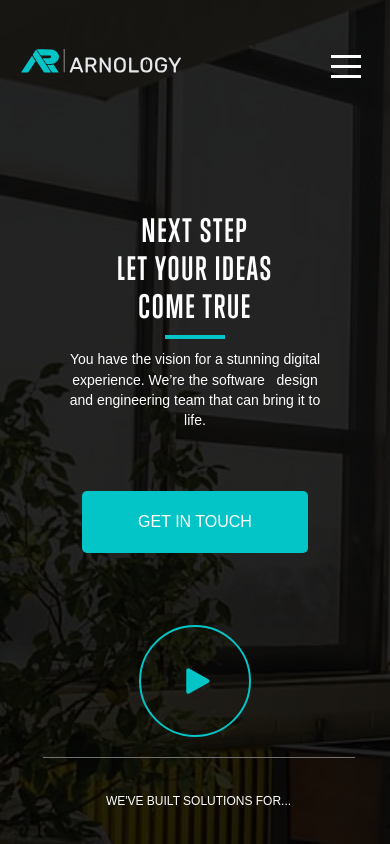
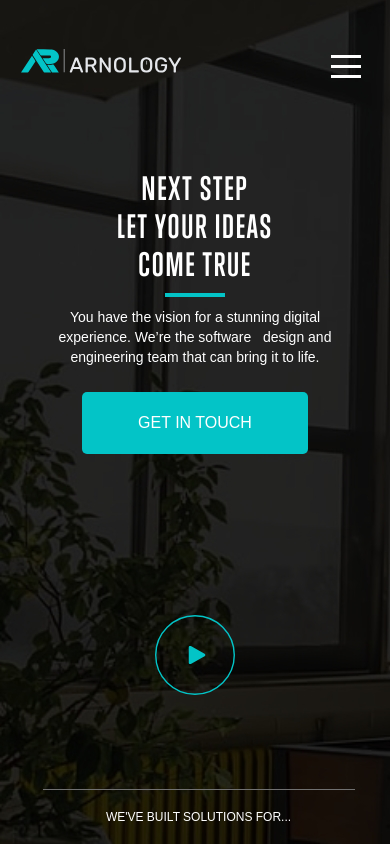
Before and after one commit to ara-hov/arnology-app, a React (Create React App) app: page / in a window 390 px wide. Shown: the top 844 px of the page. Built offline with nearby package versions, Linux system fonts and the light colour scheme; a web font is replaced by a local one.

Commit message:
fixed small devices responsiveness for home page

```diff
--- a/public/index.html
+++ b/public/index.html
@@ -30,7 +30,7 @@
       work correctly both with client-side routing and a non-root public URL.
       Learn how to configure a non-root public URL by running `npm run build`.
     -->
-    <title>React App</title>
+    <title>Arnology</title>
   </head>
   <body>
     <noscript>You need to enable JavaScript to run this app.</noscript>
--- a/src/components/home-container/HomeContainer.tsx
+++ b/src/components/home-container/HomeContainer.tsx
@@ -3,6 +3,7 @@ import ContentDescription from '../reusable-components/content-description/Conte
 import VideoContainer from '../reusable-components/video-container/VideoContainer';
 import PlayIcon from '../icon-containers/PlayIcon';
 import Fade from 'react-reveal/Fade';
+import Zoom from 'react-reveal/Zoom';
 import ImageContainer from './image-container/ImageContainer';
 import Popup from '../reusable-components/popup/Popup';
 import CloseIcon from '../icon-containers/CloseIcon';
@@ -95,6 +96,7 @@ const HomeContainer = () => {
           }
           onClick={handleVideoPlay}
         />
+        <Zoom when={isPopupOpen} delay={3000} duration={3100}>
           <div className='homeContainer__wrapper__popup__videoPopupWrapper'>
             <ReactPlayer
               ref={videoRef}
@@ -131,6 +133,7 @@ const HomeContainer = () => {
               />
             </div>
           </div>
+        </Zoom>
       </Popup>
       <SliderContainer
         settings={{
--- a/src/components/home-container/homeContainer.scss
+++ b/src/components/home-container/homeContainer.scss
@@ -259,6 +259,9 @@
 
 @media screen and (max-width: 700px) {
   .homeContainer__wrapper {
+    .contentDescription__button {
+      margin-top: 2.4rem;
+    }
     .center {
       .slick-list {
         padding: 7.5rem 0 10rem 15.3% !important;
@@ -284,21 +287,21 @@
       right: 12% !important;
     }
 
-    button {
-      margin-top: 2.4rem;
-    }
-
     &__desc {
       &__play {
         display: grid;
         justify-content: center;
-        top: 74%;
+        top: 71%;
         left: 0;
         right: 0;
+        svg {
+          width: 8rem;
+        }
       }
     }
     &__video__info {
       text-align: center;
+      padding: 2rem 4rem;
       &--text {
         font-size: 1.2rem;
       }
--- a/src/components/reusable-components/content-description/contentDescription.scss
+++ b/src/components/reusable-components/content-description/contentDescription.scss
@@ -39,7 +39,7 @@
 @media screen and (max-width: 700px) {
   .contentDescription {
     position: absolute;
-    top: 25%;
+    top: 20%;
     left: 0;
     right: 0;
     text-align: center;
@@ -56,7 +56,7 @@
     }
 
     &__info {
-      width: 27rem;
+      width: 29rem;
       font-size: 1.4rem;
       line-height: 1.44;
     }
```
Lines whose indentation alone changed are shown as unchanged.
